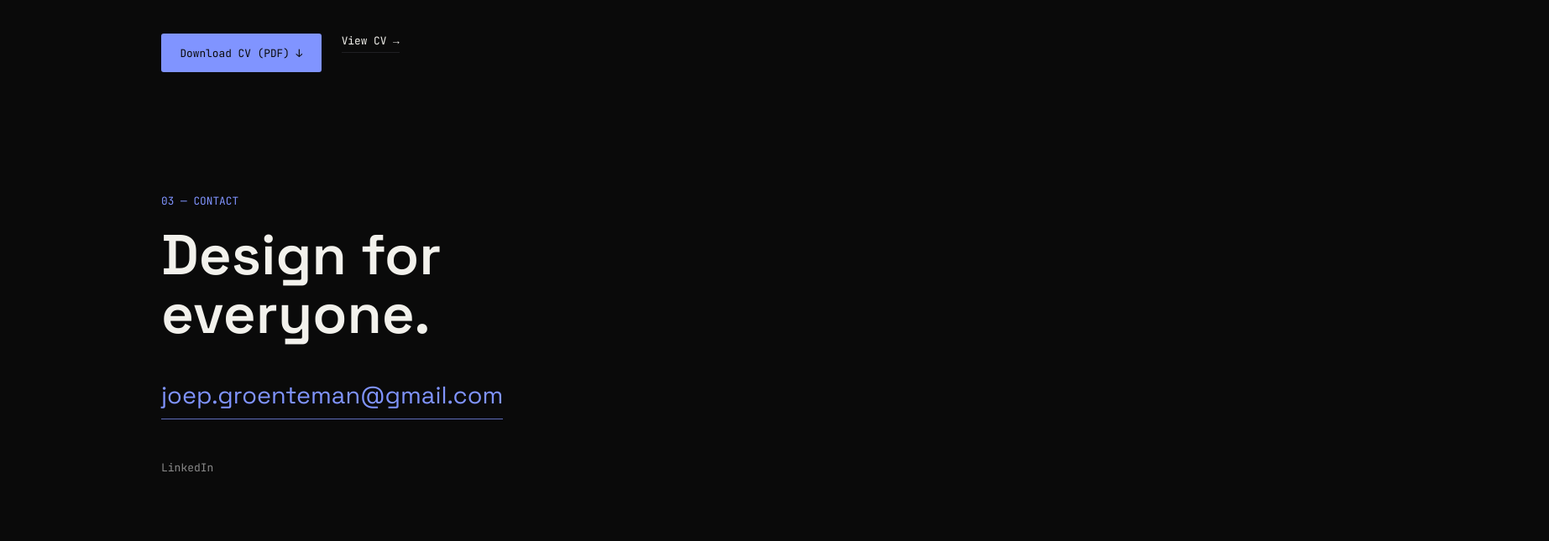
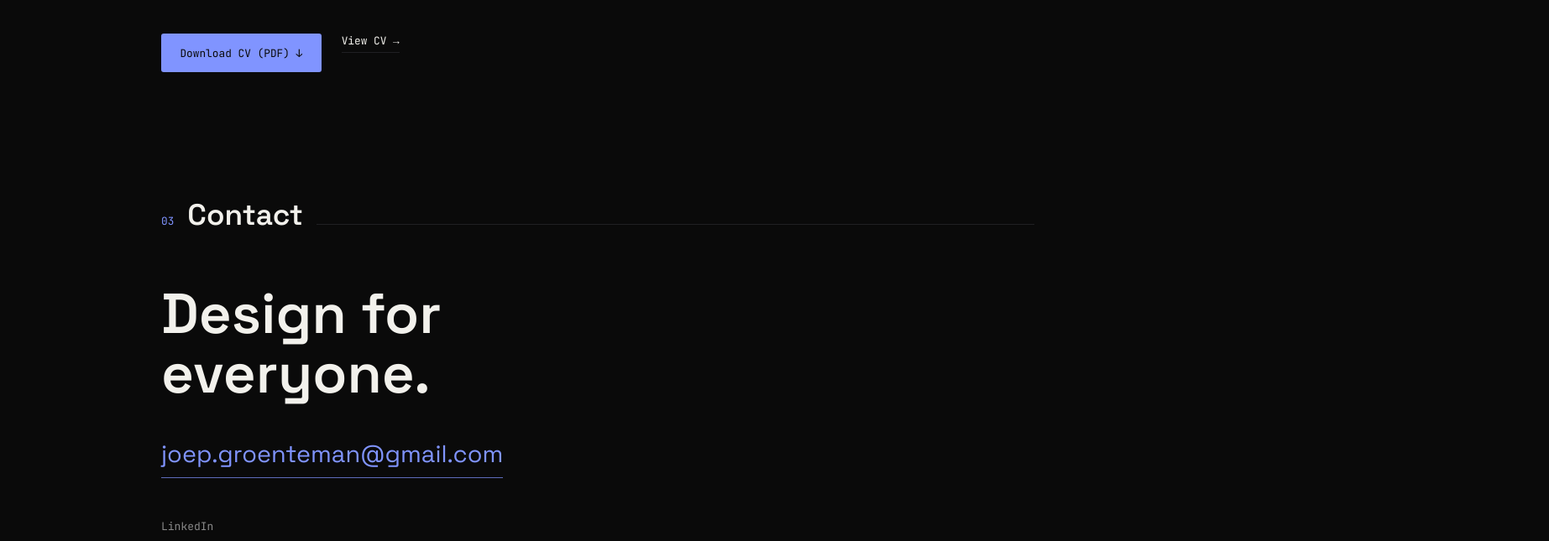
Before and after one commit to Joep2307/Joep-Groenteman-portfolio, a plain HTML site: page index.html in a window 1280 px wide. Shown: the part 4609-5254 px from the top of the page at 84% size, 1845 px wide, since content can reach past the window. Drawn offline with Linux system fonts and the light colour scheme.

Commit message:
Update index.html

```diff
--- a/index.html
+++ b/index.html
@@ -719,19 +719,7 @@
 
         /* ---------- contact ---------- */
         #contact {
-            padding-top: 7rem;
             padding-bottom: 8rem;
-            min-height: 70vh;
-            display: flex;
-            flex-direction: column;
-            justify-content: center;
-        }
-
-        .contact-eyebrow {
-            font-family: var(--mono);
-            font-size: .8rem;
-            color: var(--accent);
-            margin-bottom: 1.2rem;
         }
 
         .contact-title {
@@ -1267,9 +1255,12 @@
         </section>
 
         <section id="contact">
-            <div class="contact-eyebrow">03 — CONTACT</div>
-            <h2 class="contact-title">Design for everyone.
-            </h2>
+            <div class="section-head">
+                <span class="section-num">03</span>
+                <h2 class="section-title">Contact</h2>
+                <div class="section-rule"></div>
+            </div>
+            <p class="contact-title">Design for everyone.</p>
             <a href="mailto:joep.groenteman@gmail.com" class="contact-email">joep.groenteman@gmail.com</a>
             <div class="socials">
                 <a href="https://www.linkedin.com/in/joep-groenteman-6831a8275/" target="_blank"
```
